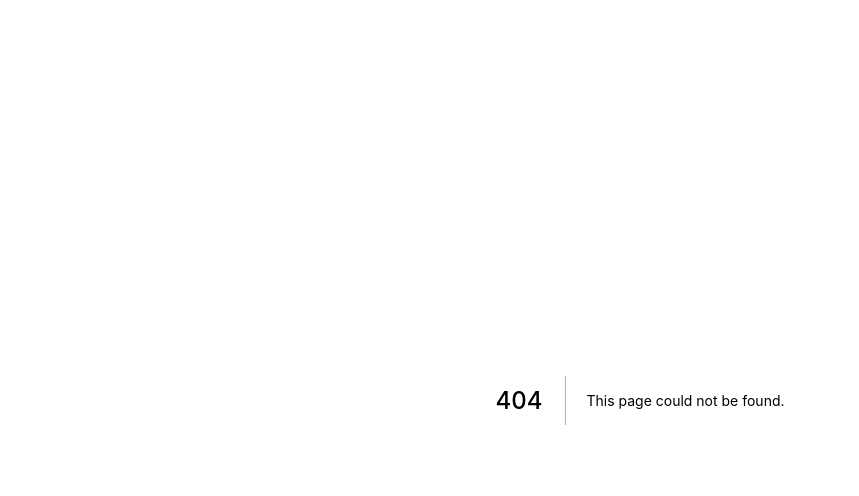
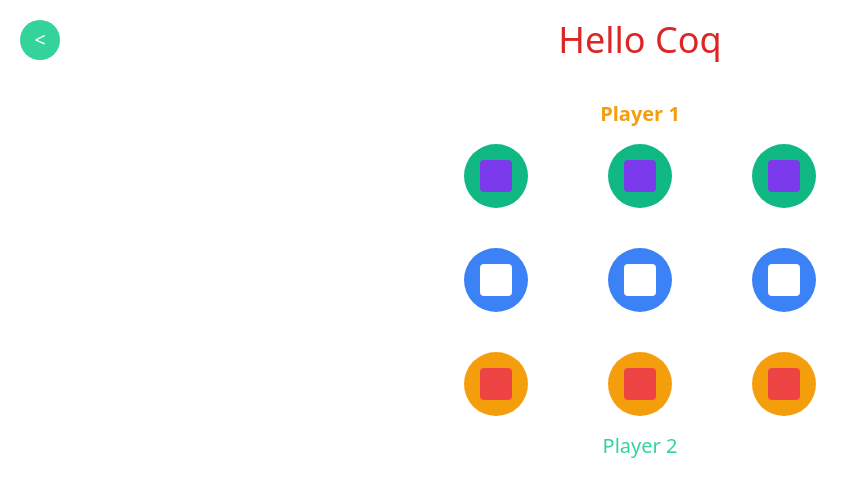
Before and after one commit to Adi-df/nextjs, a Next.js app: page /coq in a window 1280 px wide. Before the commit this address had no page. Shown: the top 496 px of the page, without its empty margins (0-859 px from the left). Built offline with nearby package versions, Linux system fonts and the light colour scheme.

Commit message:
Create Coq page

```diff
--- /dev/null
+++ b/pages/coq/index.js
@@ -0,0 +1,149 @@
+import Head from "next/head";
+import { useState, useEffect } from "react";
+import { DndContext } from "@dnd-kit/core";
+import { isEnded, computeAvailableMoves } from "../../lib/move";
+import HomeButton from "../../components/homebutton";
+import Cell from "../../components/cell";
+import CellRect from "../../components/cellrect";
+import DragRect from "../../components/dragrect";
+
+export default function Coq() {
+    let [turn, setTurn] = useState(0); // 0 player1, 1 player2, 2 End
+    let [player1Pieces, setPlayer1Pieces] = useState([
+        [0, 0],
+        [1, 0],
+        [2, 0],
+    ]);
+    let [player2Pieces, setPlayer2Pieces] = useState([
+        [0, 2],
+        [1, 2],
+        [2, 2],
+    ]);
+
+    // Players turn
+    const handleDragEnd = (e) => {
+        if (!e.over || !e.active || turn === 2) return;
+        const r = e.over.id.match(/^(\d)-(\d)-dropzone$/);
+        const d = e.active.id.match(/^(\d)-(\d)-drag$/);
+
+        const [t, pId] = [parseInt(d[1], 10), parseInt(d[2], 10)];
+        const [x, y] = [parseInt(r[1], 10), parseInt(r[2], 10)];
+
+        if (
+            t * -1 + 2 !== turn ||
+            !computeAvailableMoves(
+                turn === 0 ? player1Pieces[pId] : player2Pieces[pId],
+                player1Pieces,
+                player2Pieces
+            ).some((move) => move[0] === x && move[1] === y)
+        )
+            return;
+
+        if (turn === 0) {
+            setPlayer1Pieces((old) =>
+                old.map((v, i) => (i === pId ? [x, y] : v))
+            );
+        } else {
+            setPlayer2Pieces((old) =>
+                old.map((v, i) => (i === pId ? [x, y] : v))
+            );
+        }
+        setTurn(turn === 0 ? 1 : 0);
+    };
+
+    // Game end?
+    useEffect(() => {
+        if (turn === 2) return;
+
+        let p1Winned = isEnded(player1Pieces, 0);
+        let p2Winned = isEnded(player2Pieces, 2);
+        if (!(p1Winned || p2Winned)) return;
+
+        setTurn(2);
+    }, [turn, player1Pieces, player2Pieces]);
+
+    const createCell = (x, y) => {
+        let p1Piece = player1Pieces.findIndex(
+            (p) => (p[0] === x) & (p[1] === y)
+        );
+        let p2Piece = player2Pieces.findIndex(
+            (p) => (p[0] === x) & (p[1] === y)
+        );
+
+        return (
+            <Cell x={x} y={y}>
+                {p1Piece !== -1 || p2Piece !== -1 ? (
+                    <DragRect
+                        owner={p1Piece !== -1 ? 2 : 1}
+                        number={p1Piece !== -1 ? p1Piece : p2Piece}
+                    />
+                ) : (
+                    <CellRect value={0} />
+                )}
+            </Cell>
+        );
+    };
+    const createRow = (y) => (
+        <div
+            className={`flex justify-around ${
+                y === 0 ? "pb" : y === 2 ? "pt" : "p"
+            }-10`}
+        >
+            {createCell(0, y)}
+            {createCell(1, y)}
+            {createCell(2, y)}
+        </div>
+    );
+
+    return (
+        <DndContext onDragEnd={handleDragEnd}>
+            <div className="p-5 text-center">
+                <Head>
+                    <title>Coq</title>
+                    <link rel="icon" href="/favicon.ico" />
+                </Head>
+                <HomeButton />
+                <h1 className="text-red-600 text-4xl">Hello Coq</h1>
+                <div className="flex w-full flex-col justify-center items-center">
+                    <h2
+                        className={"mt-10 mb-4 text-yellow-500 text-xl ".concat(
+                            turn === 0 ? "font-bold" : "font-normal"
+                        )}
+                    >
+                        Player 1
+                    </h2>
+                    {createRow(0)}
+                    {createRow(1)}
+                    {createRow(2)}
+                    <h2
+                        className={"mt-4 text-green-400 text-xl ".concat(
+                            turn === 1 ? "font-bold" : "font-normal"
+                        )}
+                    >
+                        Player 2
+                    </h2>
+                </div>
+                {turn === 2 ? (
+                    <button
+                        onClick={() => {
+                            setPlayer1Pieces([
+                                [0, 0],
+                                [1, 0],
+                                [2, 0],
+                            ]);
+                            setPlayer2Pieces([
+                                [0, 2],
+                                [1, 2],
+                                [2, 2],
+                            ]);
+                            setTurn(0);
+                        }}
+                        className="p-3 my-5 w-full rounded bg-blue-500 text-white font-bold"
+                    >
+                        Restart
+                    </button>
+                ) : null}
+            </div>
+        </DndContext>
+    );
+}
```
